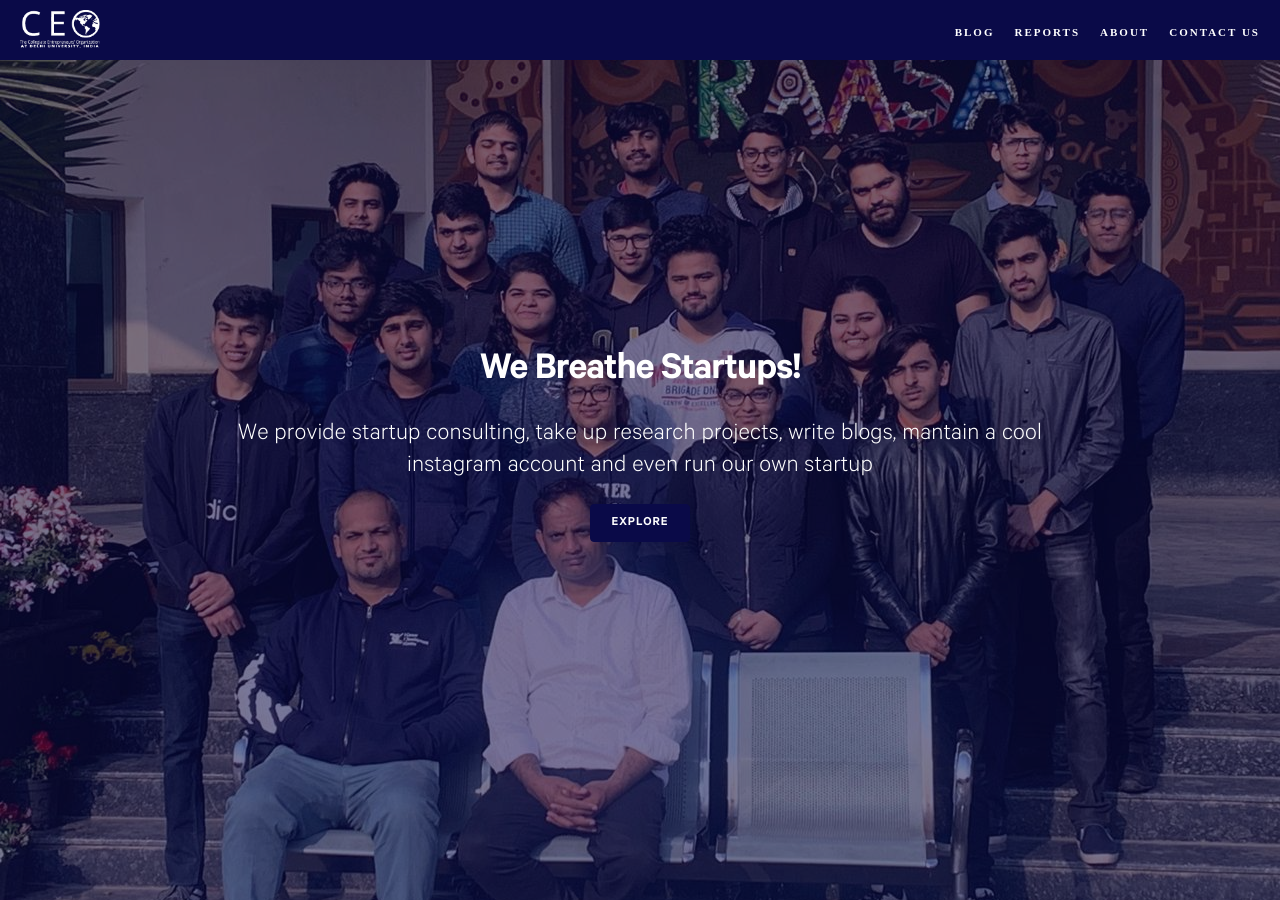
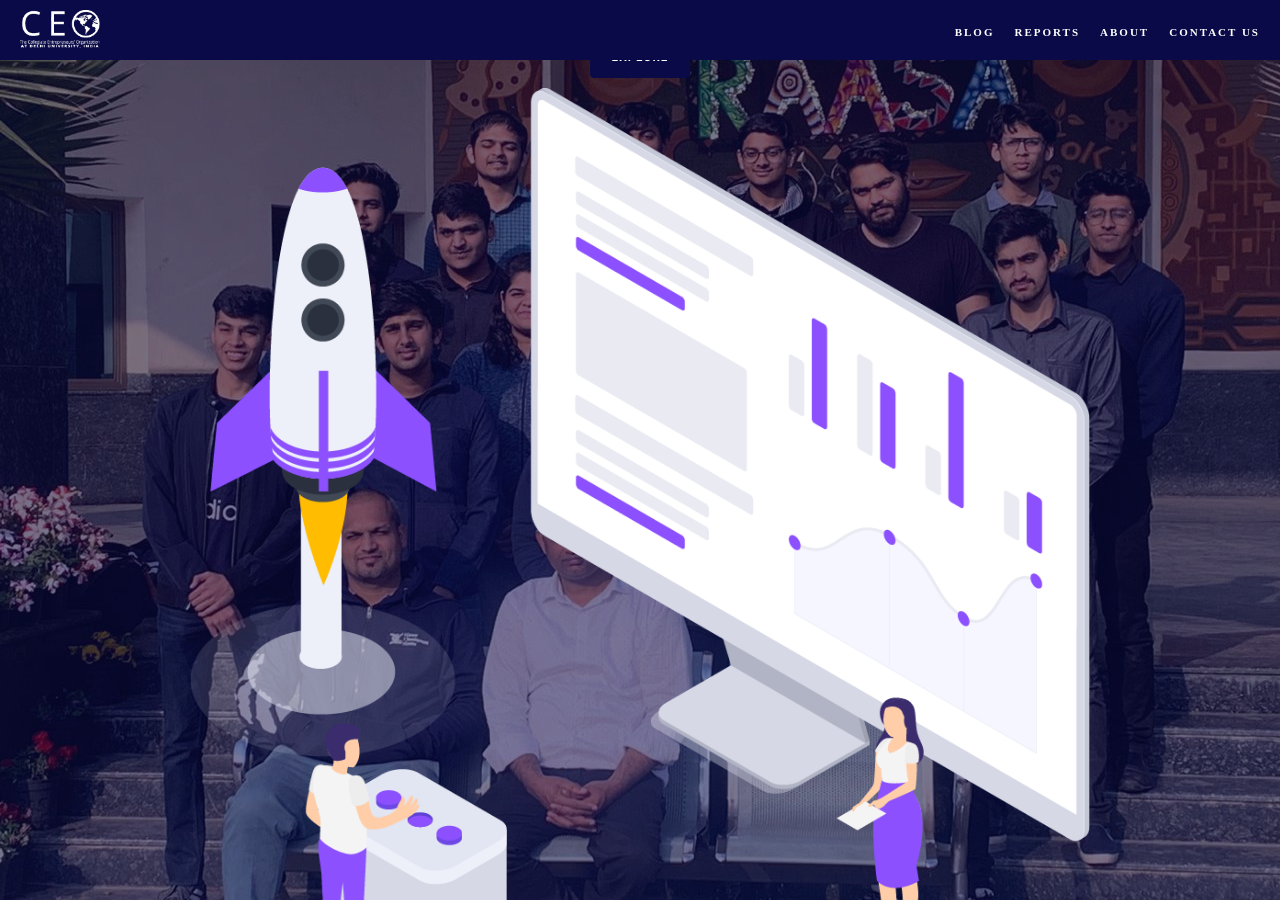
Before and after one commit to shivanshmehendiratta/ceodu.github.io, a Jekyll site: the page built from index.md, in a window 1280 px wide and 900 px high. Built offline with Jekyll 4.4.1, drawn with Linux system fonts in a browser that asks for light colours; nearby versions of some CDN libraries; some web fonts are replaced.

Commit message:
Update showcase.html

```diff
--- a/_includes/showcase.html
+++ b/_includes/showcase.html
@@ -5,9 +5,10 @@
           <h1>We Breathe Startups!</h1>
           <p>We provide startup consulting, take up research projects, write blogs, mantain a cool instagram account and even run our own startup</p>
           <a href="#" class="button">Explore</a>
-          </div>
-     </div>
-     <div>
+      </div>
+         <div>
           <img src="/Startup_PNG.png">
      </div>
+     </div>
+
 </header>
```
